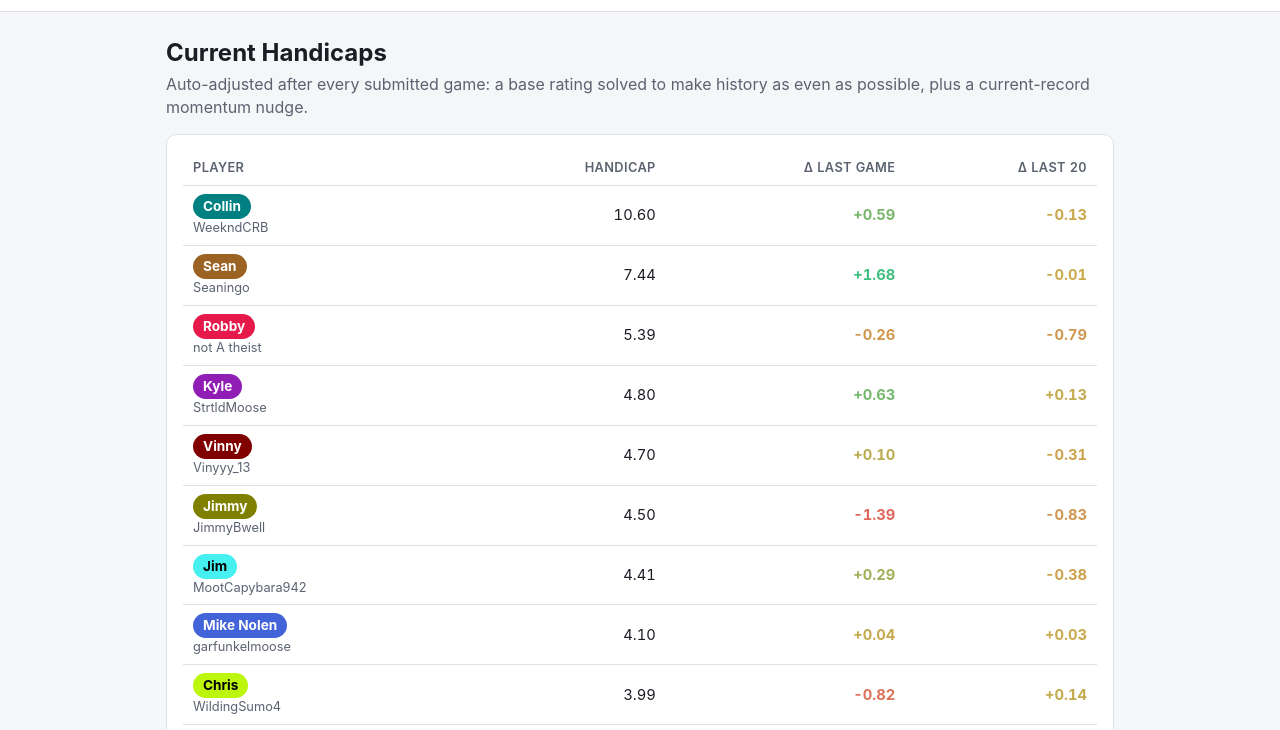
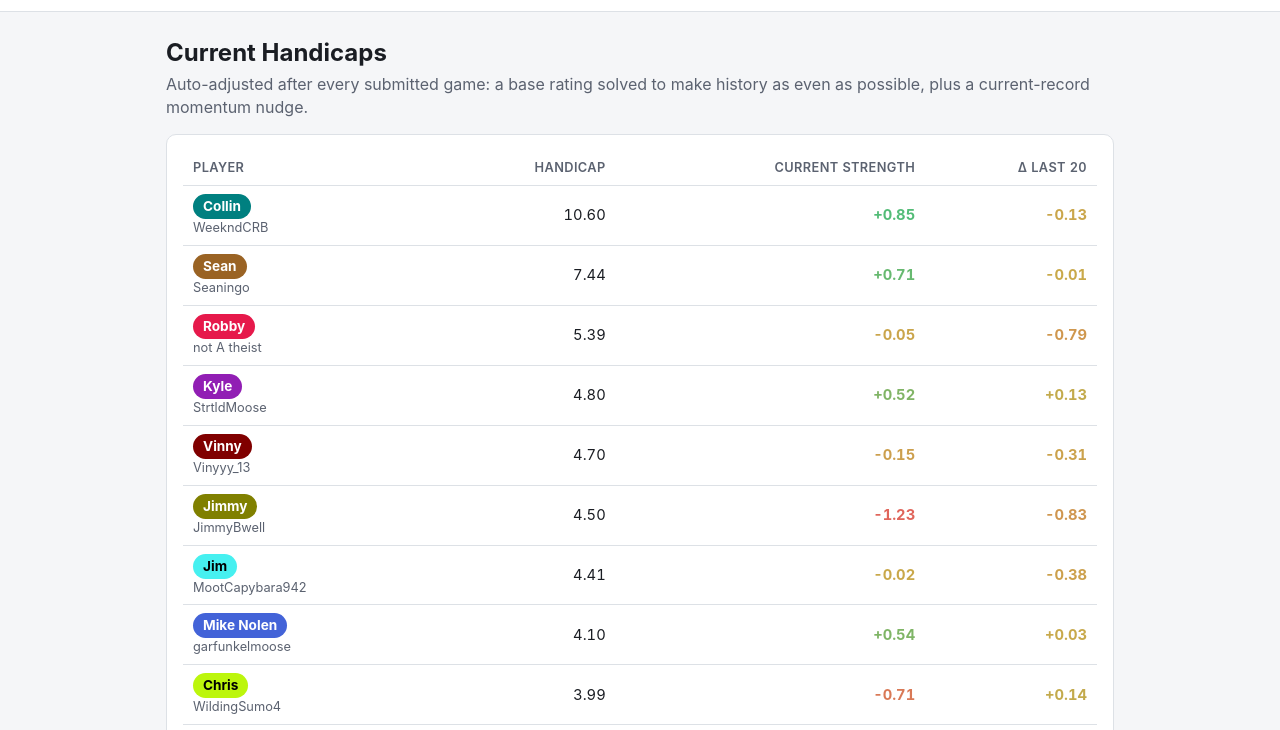
Before and after one commit to robbyho-aoe2/fortnite, a website: page public/handicaps.html in a window 1280 px wide. Shown: the part 50-780 px from the top of the page. Drawn offline with Linux system fonts and the light colour scheme.

Commit message:
Replace Delta Last Game with Current Strength column, show full scores
Handicaps leaderboard now shows the current strength-factor value instead
of the change-since-last-recompute delta (which conflated real signal with
recompute noise) - Delta Last 20 stays as the trend indicator. Submit
page's Recent Submissions table now shows the full score as "9-11" instead
of just the team 1 side.

Co-Authored-By: Claude Sonnet 5 <noreply@anthropic.com>

```diff
--- a/public/handicaps.html
+++ b/public/handicaps.html
@@ -27,7 +27,7 @@
           <tr>
             <th>Player</th>
             <th class="num">Handicap</th>
-            <th class="num">Δ Last Game</th>
+            <th class="num">Current Strength</th>
             <th class="num">Δ Last 20</th>
           </tr>
         </thead>
@@ -72,14 +72,13 @@
   const tbody = document.querySelector("#leaderboard tbody");
   tbody.innerHTML = "";
   for (const p of rows) {
-    const sinceLastGame = hcChangeOver(history, p.key, 1);
     const last20 = hcChangeOver(history, p.key, 20);
 
-    const lastGameCell = el("td", { class: "num" }, fmtDelta(sinceLastGame));
+    const strFacCell = el("td", { class: "num" }, fmtDelta(p.strFac));
     const last20Cell = el("td", { class: "num" }, fmtDelta(last20));
-    const lastGameColor = deltaColor(sinceLastGame, 1);
+    const strFacColor = deltaColor(p.strFac, 1);
     const last20Color = deltaColor(last20, 3);
-    if (lastGameColor) { lastGameCell.style.color = lastGameColor; lastGameCell.style.fontWeight = "700"; }
+    if (strFacColor) { strFacCell.style.color = strFacColor; strFacCell.style.fontWeight = "700"; }
     if (last20Color) { last20Cell.style.color = last20Color; last20Cell.style.fontWeight = "700"; }
 
     tbody.appendChild(el("tr", {}, [
@@ -88,7 +87,7 @@
         el("div", { class: "player-sub" }, secondaryName(p)),
       ]),
       el("td", { class: "num" }, fmtNum(p.publishedHC)),
-      lastGameCell,
+      strFacCell,
       last20Cell,
     ]));
   }
```
Also changed, not shown: public/index.html (+2 -1 lines).
